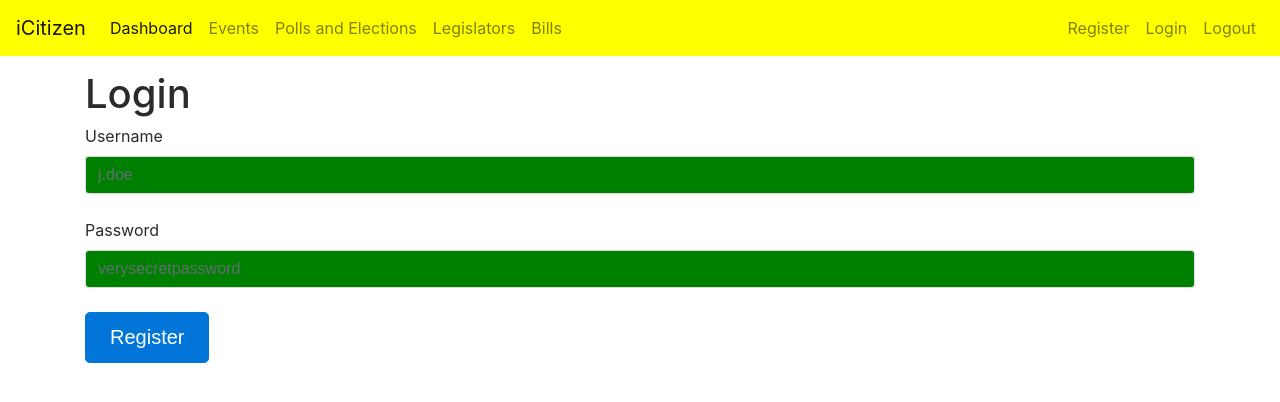
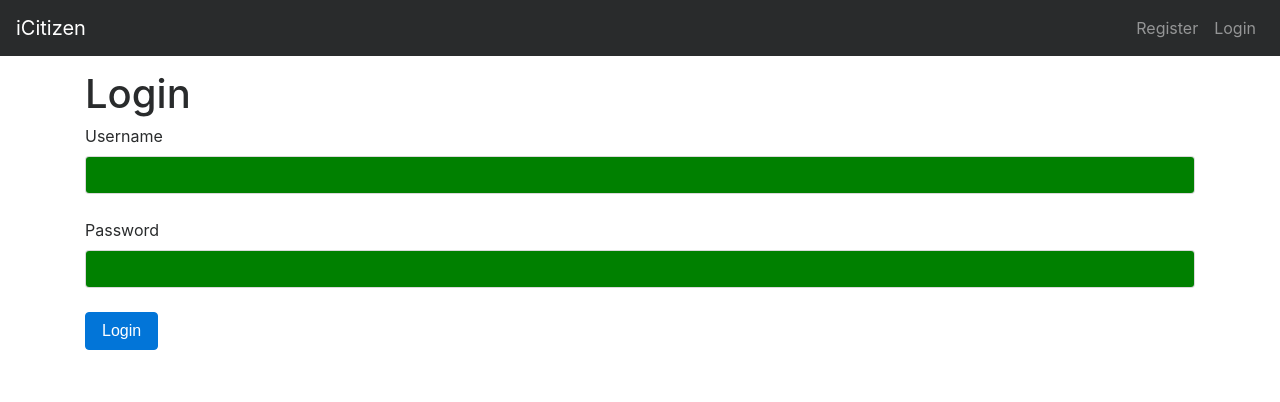
Before and after one commit to SChakravorti21/iCitizenFlask, a Flask app: page /login/ in a window 1280 px wide. Shown: the top 402 px of the page. Run offline with Flask 2, Linux system fonts and the light colour scheme; some libraries are stand-ins or nearby versions.

Commit message:
Login, logout, and access control working

```diff
--- a/iCitizenFlaskApp/__init__.py
+++ b/iCitizenFlaskApp/__init__.py
@@ -1,10 +1,10 @@
-from flask import Flask, render_template, url_for
+from flask import Flask, render_template, url_for, session
 
 app = Flask(__name__)
 
 @app.route('/', methods=['GET'])
 def index():
-	return render_template('index.html')
+	return render_template('home.html')
 
 from iCitizenFlaskApp.views import user_routes
 
--- a/iCitizenFlaskApp/forms.py
+++ b/iCitizenFlaskApp/forms.py
@@ -16,3 +16,7 @@
 	])
 	confirm = PasswordField('Confirm Password',
 		[validators.EqualTo('password', message='Passwords do not match!')])
+
+class LoginForm(Form):
+	username = StringField('Username', [validators.DataRequired()])
+	password = PasswordField('Password', [validators.DataRequired()])
--- /dev/null
+++ b/iCitizenFlaskApp/templates/includes/_messages.html
@@ -0,0 +1,18 @@
+{% with messages = get_flashed_messages(with_categories=true) %}
+  {% if messages %}
+    <ul class='flashes list-group' style="margin-top: 1em; margin-bottom: 1em;">
+    {% for category, message in messages %}
+      <li class="list-group-item list-group-item-{{category}}">{{ message }}</li>
+    {% endfor %}
+    </ul>
+  {% endif %}
+
+{% endwith %}
+
+{% if error %}
+  <div class="alert alert-danger">{{error}}</div>
+{% endif %}
+
+{% if msg %}
+  <div class="alert alert-success">{{msg}}</div>
+{% endif %}
--- a/iCitizenFlaskApp/templates/index.html
+++ b/iCitizenFlaskApp/templates/index.html
@@ -15,31 +15,38 @@
 </head>
 
 <body>
-  <nav class="navbar navbar-toggleable-md navbar-light bg-faded">
+  <nav class="navbar navbar-toggleable-md navbar-inverse bg-inverse">
     <button class="navbar-toggler navbar-toggler-right" type="button" data-toggle="collapse" data-target="#navbarNavAltMarkup" aria-controls="navbarNavAltMarkup" aria-expanded="false" aria-label="Toggle navigation">
       <span class="navbar-toggler-icon"></span>
     </button>
     <a class="navbar-brand" href="/">iCitizen</a>
     <div class="collapse navbar-collapse" id="navbarNavAltMarkup">
       <div class="navbar-nav mr-auto">
-        <a class="nav-item nav-link active" href="#">Dashboard</a>
+        {% if session.logged_in %}
+          <a class="nav-item nav-link active" href="/dashboard">Dashboard</a>
           <a class="nav-item nav-link" href="#">Events</a>
           <a class="nav-item nav-link" href="#">Polls and Elections</a>
           <a class="nav-item nav-link" href="#">Legislators</a>
           <a class="nav-item nav-link" href="#">Bills</a>
+        {% endif %}
       </div>
       <div class="navbar-nav">
+        {% if session.logged_in %}
+          <a class="nav-item nav-link" href="/logout">Logout</a>
+        {% else %}
           <a class="nav-item nav-link" href="/register">Register</a>
           <a class="nav-item nav-link" href="/login">Login</a>
-        <a class="nav-item nav-link" href="#">Logout</a>
+        {% endif %}
       </div>
     </div>
   </nav>
 
+  <div class="container">
+    {% include 'includes/_messages.html' %}
 
     {% block body %}
     {% endblock %}
-
+  </div>
 
 	<script src="https://code.jquery.com/jquery-3.1.1.slim.min.js" integrity="sha384-A7FZj7v+d/sdmMqp/nOQwliLvUsJfDHW+k9Omg/a/EheAdgtzNs3hpfag6Ed950n" crossorigin="anonymous"></script>
   <script src="https://cdnjs.cloudflare.com/ajax/libs/tether/1.4.0/js/tether.min.js" integrity="sha384-DztdAPBWPRXSA/3eYEEUWrWCy7G5KFbe8fFjk5JAIxUYHKkDx6Qin1DkWx51bBrb" crossorigin="anonymous"></script>
--- a/iCitizenFlaskApp/templates/login.html
+++ b/iCitizenFlaskApp/templates/login.html
@@ -2,18 +2,20 @@
 
 {% block body %}
 
-  <div class="container">
-    <h1>Login</h1>
-    <form class="form-group" name="form">
-      <label>Username</label>
-      <input class="form-control" type="text" name="username" placeholder="j.doe">
-      <br>
-      <label>Password</label>
-      <input class="form-control" type="password" name="password" placeholder="verysecretpassword">
-      <br>
-      <input type="submit" class="btn btn-primary btn-lg" value="Register" method="post">
-    </form>
+  {% from 'includes/_formhelpers.html' import render_field %}
 
-  </div>
+  <h1>Login</h1>
+  <form class="form-group" method="POST">
+    <div>
+      {{ render_field(form.username, class_='form-control')}}
+    </div>
+    <br>
+    <div>
+      {{ render_field(form.password, class_='form-control')}}
+    </div>
+    <br>
+    <input type="submit" class="btn btn-primary" value="Login">
+  </form>
+
 
 {% endblock %}
--- a/iCitizenFlaskApp/templates/register.html
+++ b/iCitizenFlaskApp/templates/register.html
@@ -4,7 +4,6 @@
 
   {% from 'includes/_formhelpers.html' import render_field %}
 
-  <div class="container">
   <h1>Register</h1>
   <form class="form-group" method="POST">
     <div>
@@ -30,6 +29,5 @@
     <input type="submit" class="btn btn-primary" value="Register">
   </form>
 
-  </div>
 
 {% endblock %}
--- a/iCitizenFlaskApp/views/user_routes.py
+++ b/iCitizenFlaskApp/views/user_routes.py
@@ -3,7 +3,7 @@
 from passlib.hash import sha256_crypt
 from functools import wraps
 
-from iCitizenFlaskApp.forms import RegisterForm
+from iCitizenFlaskApp.forms import RegisterForm, LoginForm
 
 from iCitizenFlaskApp.dbconfig import db
 
@@ -36,9 +36,44 @@
 
 		return redirect( url_for('users.login'))
 
-
+	# Just render the template if it wasn't a POST request, or if the form failed to validate
 	return render_template('register.html', form=form)
 
 @mod.route('/login/', methods=['GET', 'POST'])
 def login():
-	return render_template('login.html')
+	form = LoginForm(request.form)
+
+	if request.method == 'POST' and form.validate():
+
+		username = form.username.data
+		entered_password = str(form.password.data)
+
+		query = {'username': username}
+		users = db['users']
+
+		user = users.find_one(query)
+		print(user)
+
+		if user is None or not sha256_crypt.verify(entered_password, user['password']):
+			flash('Invalid username or password', 'danger')
+		else:
+			session['logged_in'] = True
+			session['username'] = username
+
+			flash('You have successfully logged in!', 'success')
+			return redirect( url_for('index'))
+
+	# Just render the template if it wasn't a POST request, or if the form failed to validate
+	return render_template('login.html', form=form)
+
+@mod.route('/logout/', methods=['GET'])
+def logout():
+	session['logged_in'] = False
+	session['username'] = None
+
+	flash('You have successfully logged out!', 'success')
+	return redirect( url_for('index'))
+
+@mod.route('/dashboard/', methods=['GET'])
+def load_dashboard():
+	return render_template('dashboard.html')
```
Also changed, not shown: iCitizenFlaskApp/templates/dashboard.html (added, +10 -0 lines), iCitizenFlaskApp/templates/home.html (added, +10 -0 lines). Lines whose indentation alone changed are shown as unchanged.
